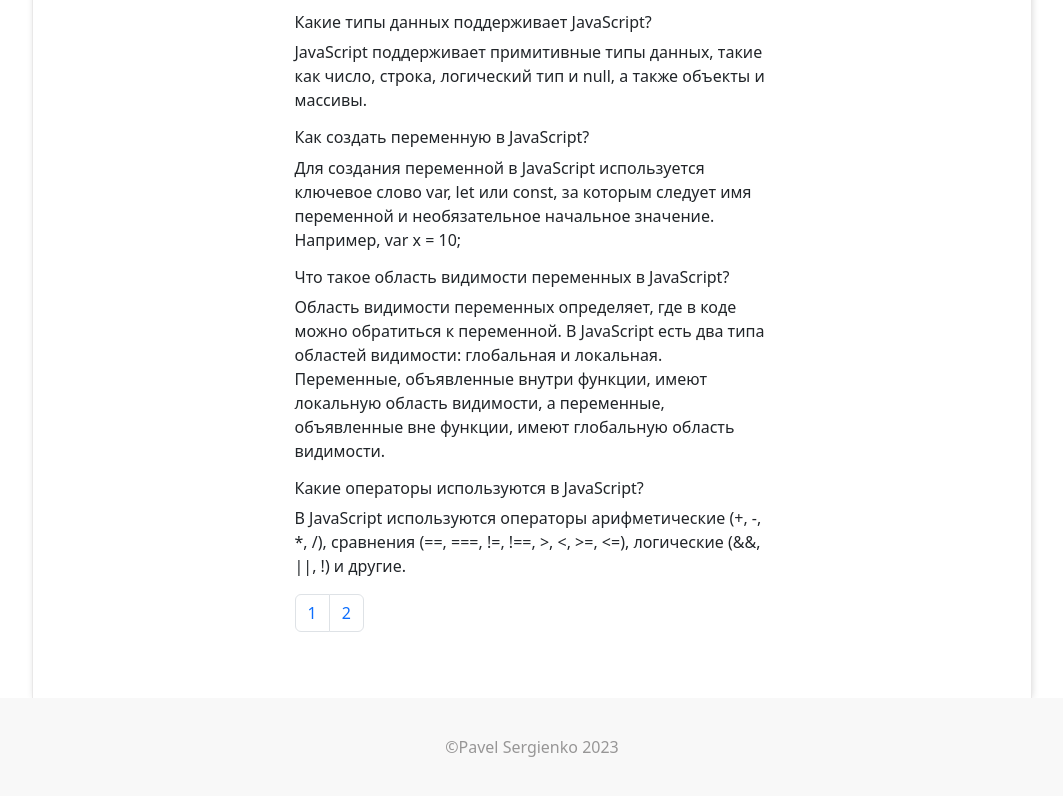
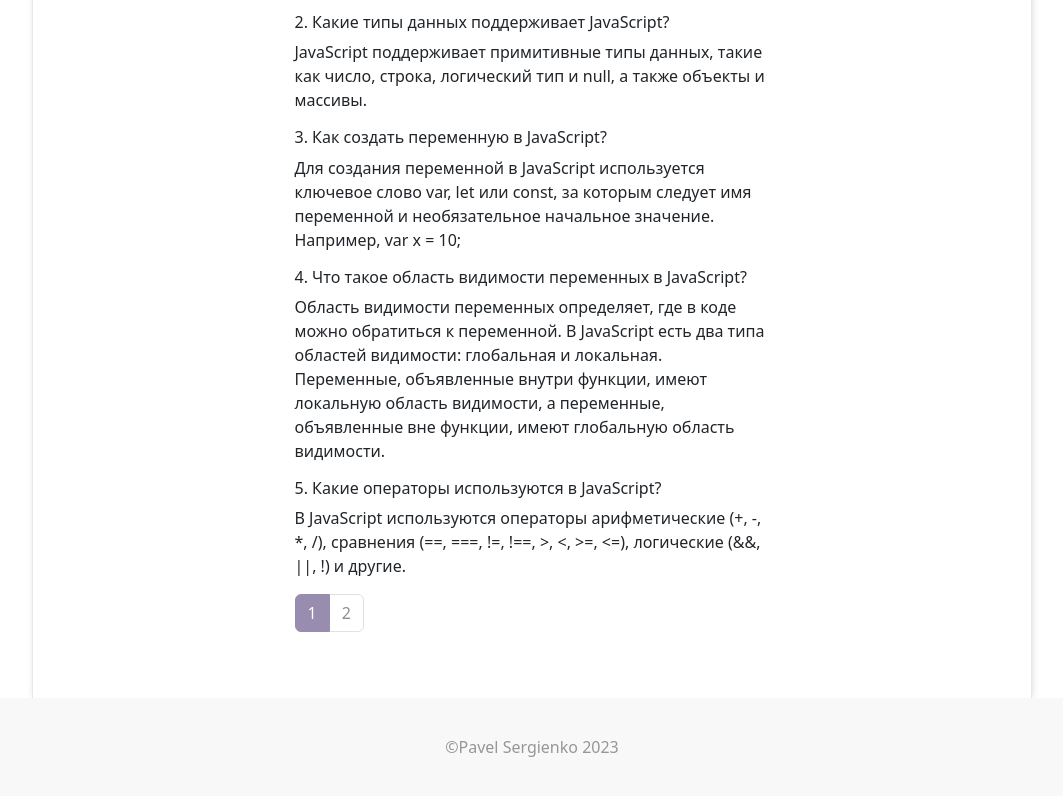
Before and after one commit to svmed2050/interview-questions-chatGPT, a website with bundled scripts: page index.html in a window 1280 px wide. Shown: the part 452-1248 px from the top of the page, without its empty margins (108-1171 px from the left). Built offline with nearby package versions, Linux system fonts and the light colour scheme.

Commit message:
add color for active current page in pagination

```diff
--- a/index.js
+++ b/index.js
@@ -15,7 +15,6 @@
 for (let i = 0; i < answers.length; i++) {
 	answers[i] = answers[i].replace(/Ответ: /, '')
 }
-console.log(answers)
 
 const dataArr = []
 
@@ -34,7 +33,7 @@
 
 /////////////////
 
-function displayData(arr) {
+function displayData(arr, currentPage, rows) {
 	const oldDiv = document.querySelector('.root')
 	if (oldDiv) oldDiv.remove()
 
@@ -45,11 +44,11 @@
 	const main = document.querySelector('main')
 	main.append(rootDiv)
 
-	for (let item of arr) {
+	for (let i = 0; i < arr.length; i++) {
 		const h4 = document.createElement('h4')
 		const p = document.createElement('p')
-		h4.innerHTML = item[0]
-		p.innerHTML = item[1]
+		h4.innerHTML = `${i + 1 + (currentPage - 1) * rows}. ${arr[i][0]}`
+		p.innerHTML = arr[i][1]
 		rootDiv.append(h4)
 		rootDiv.append(p)
 	}
@@ -65,15 +64,15 @@
 	const start = rows * (currentPage - 1)
 	const end = start + rows
 	const paginatedData = dataArr.slice(start, end)
-	displayData(paginatedData)
-	displayPagination(dataArr, rows)
+	displayData(paginatedData, currentPage, rows)
+	displayPagination(dataArr, currentPage, rows)
 }
 
 pagination(1)
 
 ////////////////
 
-function displayPagination(arrData, rowPerPage) {
+function displayPagination(arrData, currentPage, rowPerPage) {
 	const oldUl = document.querySelector('.pagination')
 	if (oldUl) oldUl.remove()
 
@@ -84,10 +83,21 @@
 	const pagesCount = Math.ceil(arrData.length / rowPerPage)
 
 	for (let i = 0; i < pagesCount; i++) {
-		const liEl = `<li class="page-item"><a class="page-link" href="#">${
-			i + 1
-		}</a></li>`
-		paginationEl.insertAdjacentHTML('beforeend', liEl)
+		const liEl = document.createElement('li')
+		liEl.classList.add('page-item')
+		const atag = document.createElement('a')
+		atag.classList.add('page-link')
+		atag.setAttribute('href', '#')
+		atag.innerHTML = i + 1
+		liEl.appendChild(atag)
+		paginationEl.appendChild(liEl)
+
+		// `<li class="page-item"><a class="page-link" href="#">${i + 1}</a></li>`
+		// paginationEl.insertAdjacentHTML('beforeend', liEl)
+
+		if (currentPage === i + 1) {
+			liEl.classList.add('active')
+		}
 	}
 	createHandlers(pagesCount)
 }
@@ -98,6 +108,7 @@
 	const liEl = document.querySelectorAll('.page-item')
 	for (let i = 0; i < pagesCount; i++) {
 		liEl[i].addEventListener('click', (event) => {
+			// console.log(event.target.parentNode)
 			event.preventDefault()
 			let currentPage = +event.target.innerHTML // 1,2,3,4
 			pagination(currentPage)
--- a/style.css
+++ b/style.css
@@ -72,3 +72,16 @@
 h4 {
   font-size: 16px;
 }
+
+.pagination > .active > a
+{
+    color: white;
+    background-color: #988caf !Important;
+    border: solid 1px #988caf !Important;
+}
+
+.pagination > li > a
+{
+    background-color: white;
+    color: #8e8c91;
+}
```
Also changed, not shown: index.html (+0 -1 lines).
